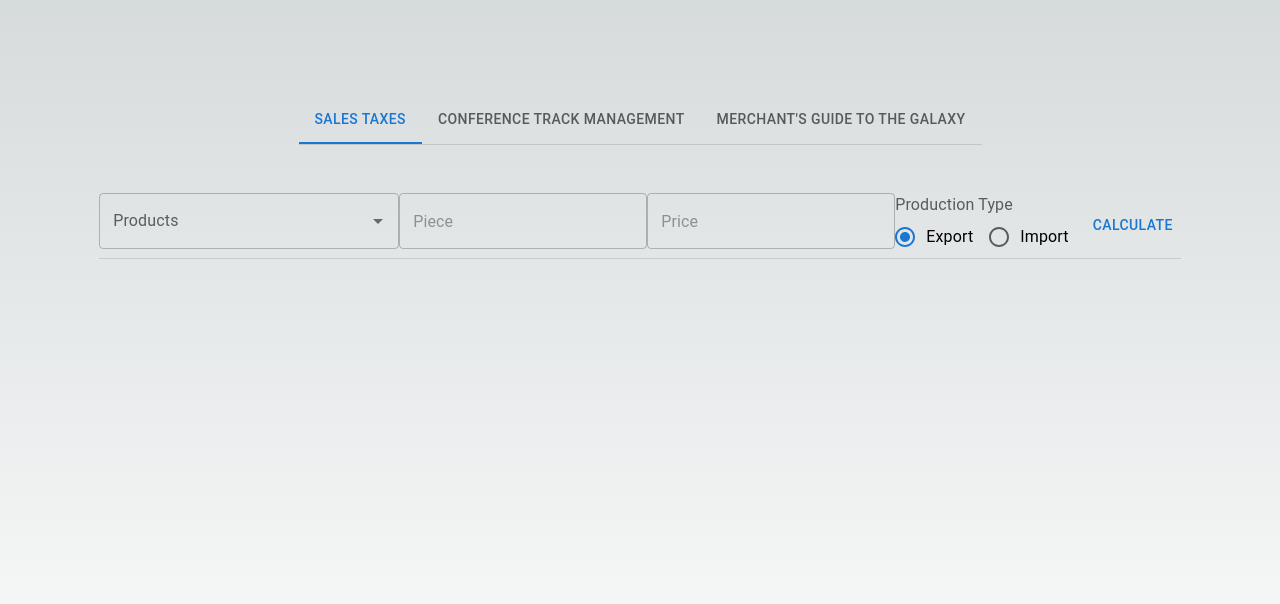
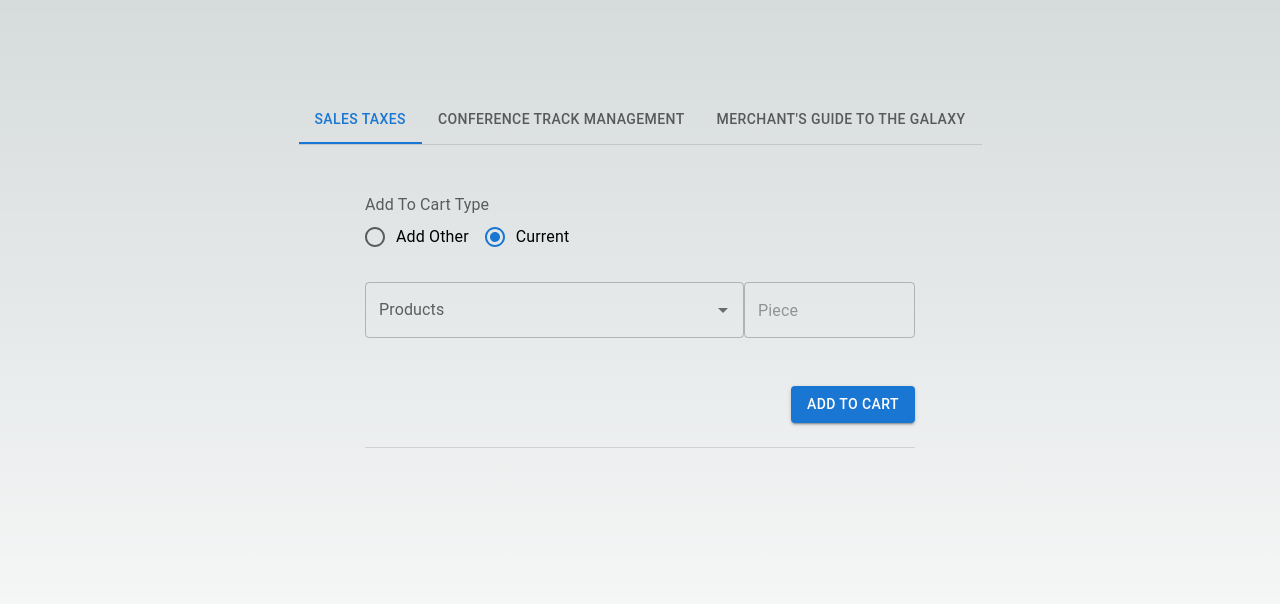
Before and after one commit to fk-pixel/coding-ch, a Next.js app: page / in a window 1280 px wide. Shown: the top 604 px of the page. Built offline with nearby package versions, Linux system fonts and the light colour scheme.

Commit message:
create main bord tab panel compononent

```diff
--- a/app/_components/TaxSalesTabPanel.tsx
+++ b/app/_components/TaxSalesTabPanel.tsx
@@ -10,42 +10,151 @@ import {
   Radio,
   Divider,
   Button,
+  Tooltip,
 } from "@mui/material";
+
+import productData from "../data/products.json";
 import TaxCard from "./TaxCard";
+import { getNamedPrice, getNamedSalesType } from "../_utils/DataUtils";
+import Error from "next/error";
+import { AutocompleteOption } from "../_common/Types";
 
-interface Product {
-  productName?: string;
-  productType?: "import" | "export" | "unknown";
-  taxable?: boolean;
-  piece?: number;
-  price?: number;
+export interface Product {
+  id: number;
+  productName: string;
+  taxable: boolean;
+  price: number;
+  salesType: string;
 }
 
-interface TabPanelProps extends Product {
+export interface Item extends Product {
+  piece: number;
+}
+
+interface TabPanelProps {
   children?: React.ReactNode;
   index: number;
   value: number;
 }
+
+const PRODUCT_OPTIONS = productData.map((x) => ({
+  id: x.id,
+  label:
+    getNamedSalesType(x.salesType) + x.productName + getNamedPrice(x.price),
+}));
+
 export default function TaxSalesTabPanel(props: TabPanelProps) {
   const { children, value, index, ...other } = props;
 
-  const [shoppingBasket, setShoppingBasket] = React.useState<Product[]>([]);
+  //const basket: Map<string, Item> = new Map<string, Item>();
+  // const baskets: Map<string, Basket> = new Map<string, Basket>();
+  const [addToOther, setAddToOther] = React.useState<boolean>(false);
+  const [baskets, setBaskets] = React.useState<Item[][]>([]);
+  const [item, setItem] = React.useState<Item>({
+    id: 0,
+    productName: "",
+    taxable: false,
+    salesType: "",
+    price: 0,
+    piece: 0,
+  });
 
-  const INVENTORY_OPTIONS = [
-    { id: "book", label: "Book" },
-    { id: "chocolateBar", label: "Chocolate bar" },
-    { id: "boxOfChocolates", label: "Box of Chocolates" },
-    { id: "musicCD", label: "Music CD" },
-    { id: "bottleOfPerfume", label: "Bottle of Perfume" },
-    { id: "packetOfHeadache", label: "Packet of Headache" },
-  ];
+  // const handleChange = (e: { target: { name: any; value: any } }) => {
+  //   if (typeof e.target.value !== "object") {
+  //     setProduct((prev) => ({
+  //       ...prev,
+  //       [e.target.name]: e.target.value,
+  //     }));
+  //   }
+  // };
+  React.useEffect(() => {
+    if (baskets.length > 0) {
+      baskets;
+    }
+  }, []);
 
-  const handleCalculate = () => {
-    alert(shoppingBasket);
+  // setShoppingBasket()
+  // setMyState(...myState, {...[e.target.name]: e.target.value})
+
+  //   () =>
+  // ({
+  //   ...myState,
+  //   [e.target.name]: e.target.value
+  // })
+
+  // const onChangeB = (val) => {
+  //   setBasket;
+  // };
+
+  const handleAdd = () => {
+    // if (baskets.length < 1) {
+    //   setBaskets(Array(1).fill([]));
+    // }
+
+    if (addToOther) {
+      setBaskets((prev) => [...prev, [item]]);
+    }
+
+    if (!addToOther) {
+      // setBaskets({ ...baskets, ...item });
+
+      if (baskets.length === 0) {
+        setBaskets(() => [[item]]);
+      } else {
+        const currentBasketIndex = baskets.length - 1;
+
+        const currentBasket = baskets[
+          currentBasketIndex
+        ] as unknown as Array<object>;
+
+        if (currentBasket?.length > 0) {
+          currentBasket.push(item);
+        }
+        // onChangeBasket();
+      }
+    }
   };
+
+  // function onChangeBasket(baskets) {
+  //   return baskets;
+  // }
+
+  // const salesTaxes = baskets.flatMap((basket) =>
+  //   basket.map((x) => {
+  //     x.taxable && x.productSalesType === "import"
+  //       ? x.piece * ((x.price * 10) / 100 + (x.price * 5) / 100)
+  //       : x.taxable !== false && x.productSalesType === "import"
+  //       ? x.piece * ((x.price * 5) / 100)
+  //       : 0;
+  //   })
+  // );
+
+  // const total = shoppingBasket.reduce((acc, val) => {
+  //   acc.piece * acc.price + val.piece * val.price;
+  // });
+
+  const handleChange = (value: AutocompleteOption) => {
+    const product = productData.find((x) => x.id === value.id);
+
+    if (!product) throw Error;
+
+    setItem((prev) => ({
+      ...prev,
+      id: product.id,
+      productName: product.productName,
+      taxable: product.taxable,
+      price: product.price,
+      salesType: product.salesType,
+    }));
+  };
+
+  // React.useEffect(() => {
+  //   onChangeBasket(baskets);
+  // }, []);
 
   return (
     <div
+      key={0}
       role="tabpanel"
       hidden={value !== index}
       id={`simple-tabpanel-${index}`}
@@ -54,61 +163,96 @@ export default function TaxSalesTabPanel(props: TabPanelProps) {
     >
       {value === index && (
         <Box sx={{ p: 0 }}>
-          {/* <Typography>{children}</Typography> */}
-          <Box display={"flex"}>
-            <Autocomplete
-              sx={{ width: 300 }}
-              renderInput={(params) => (
-                <TextField {...params} label="Products" />
-              )}
-              options={INVENTORY_OPTIONS}
-            />
-            <TextField id="productionPiece" type="number" placeholder="Piece" />
-            <TextField id="productionPrice" type="number" placeholder="Price" />
-            <FormControl>
+          <Box display={"block"} width={550}>
+            <Box>
+              <FormControl sx={{ marginBottom: 3 }}>
                 <FormLabel id="demo-radio-buttons-group-label">
-                Production Type
+                  Add To Cart Type
                 </FormLabel>
                 <RadioGroup
+                  onChange={() => setAddToOther(!addToOther)}
                   row
-                aria-labelledby="demo-radio-buttons-group-label"
-                defaultValue="export"
-                name="productionType"
+                  defaultValue="current"
+                  name="addToCartType"
                 >
+                  <Tooltip title="Add a product to the new shop basket">
                     <FormControlLabel
-                  value="export"
+                      key={1}
+                      value="addOther"
                       control={<Radio />}
-                  label="Export"
+                      label="Add Other"
                     />
+                  </Tooltip>
+                  <Tooltip title="Add a product to the current shop basket">
                     <FormControlLabel
-                  value="import"
+                      key={2}
+                      value="current"
                       control={<Radio />}
-                  label="Import"
+                      label="Current"
                     />
+                  </Tooltip>
                 </RadioGroup>
               </FormControl>
-            <>
-              <Button onClick={handleCalculate}>Calculate</Button>
-            </>
+            </Box>
+
+            <Box sx={{ display: "flex" }}>
+              <Autocomplete
+                id="productName"
+                key={3}
+                fullWidth
+                options={PRODUCT_OPTIONS}
+                onChange={(_, v) => (v !== null ? handleChange(v) : null)}
+                renderInput={(params) => (
+                  <TextField
+                    {...params}
+                    id="productName"
+                    name="productName"
+                    label="Products"
+                  />
+                )}
+              />
+              <TextField
+                id="piece"
+                key={4}
+                name="piece"
+                onChange={(e) => {
+                  setItem({
+                    ...item,
+                    piece: Number(e.target.value),
+                  });
+                }}
+                type="number"
+                placeholder="Piece"
+              />
+            </Box>
+
+            <Box
+              sx={{
+                marginTop: 6,
+                marginBottom: 3,
+                display: "flex",
+                justifyContent: "flex-end",
+              }}
+            >
+              <Button variant="contained" onClick={() => handleAdd()}>
+                Add To Cart
+              </Button>
+            </Box>
           </Box>
 
           <Divider />
 
-          {shoppingBasket.length > 0 ? (
-            shoppingBasket.map((x, i) => (
+          {baskets.length > 0 &&
+            baskets.flatMap((basket, index) => (
               <TaxCard
-                key={i}
-                index={i}
-                productName={x.productName ?? ""}
-                piece={x.piece ?? 0}
-                price={x.price ?? 0}
-                productType={x.productType ?? "unknown"}
-                taxable={x.taxable ?? false}
+                key={index}
+                index={index}
+                basket={basket}
+                salesTaxes={0}
+                total={0}
+                // onChangeBasket={onChangeBasket(basket)}
               />
-            ))
-          ) : (
-            <></>
-          )}
+            ))}
         </Box>
       )}
     </div>
```
Also changed, not shown: app/_common/Types.ts (renamed from app/common/Types.ts). Lines whose indentation alone changed are shown as unchanged.
